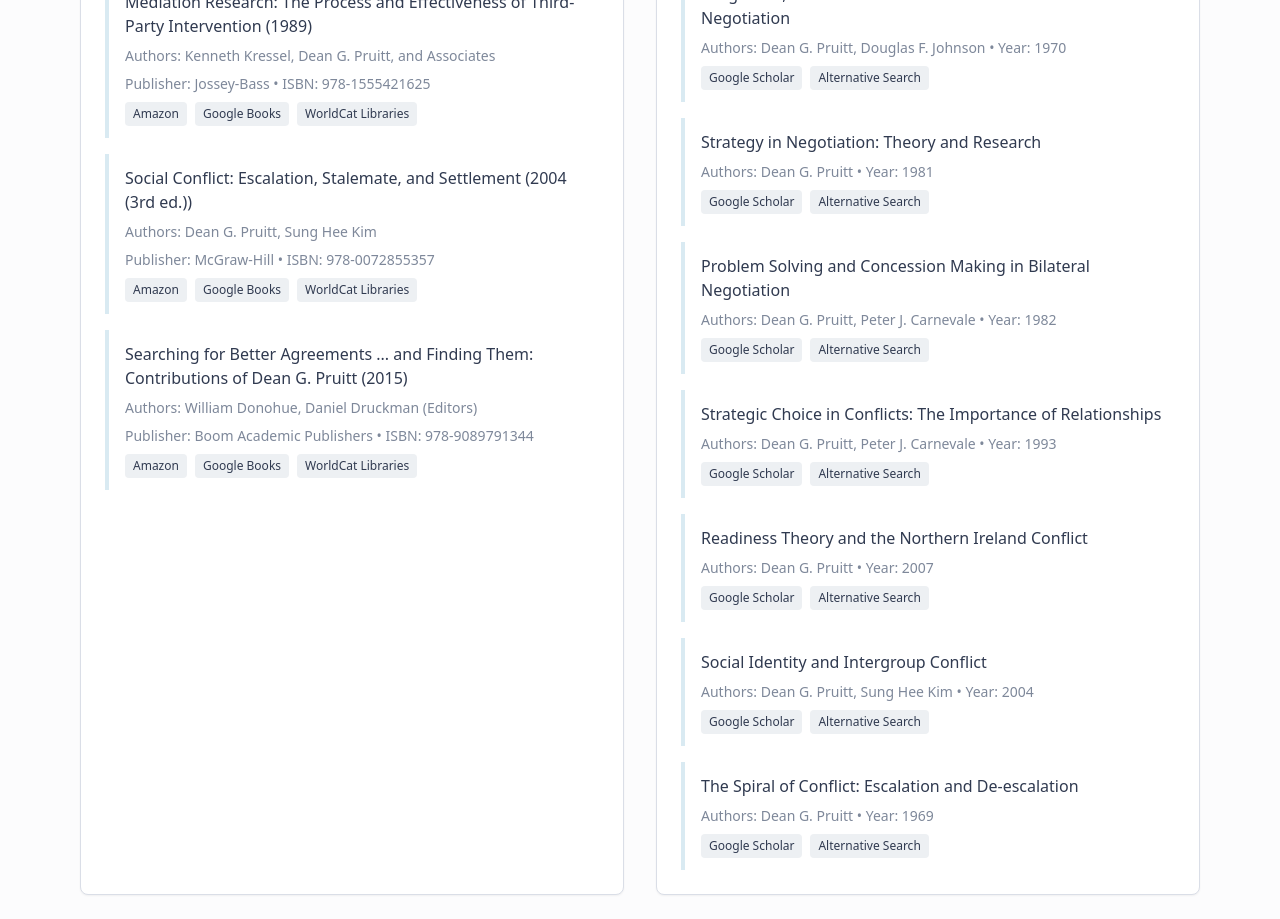
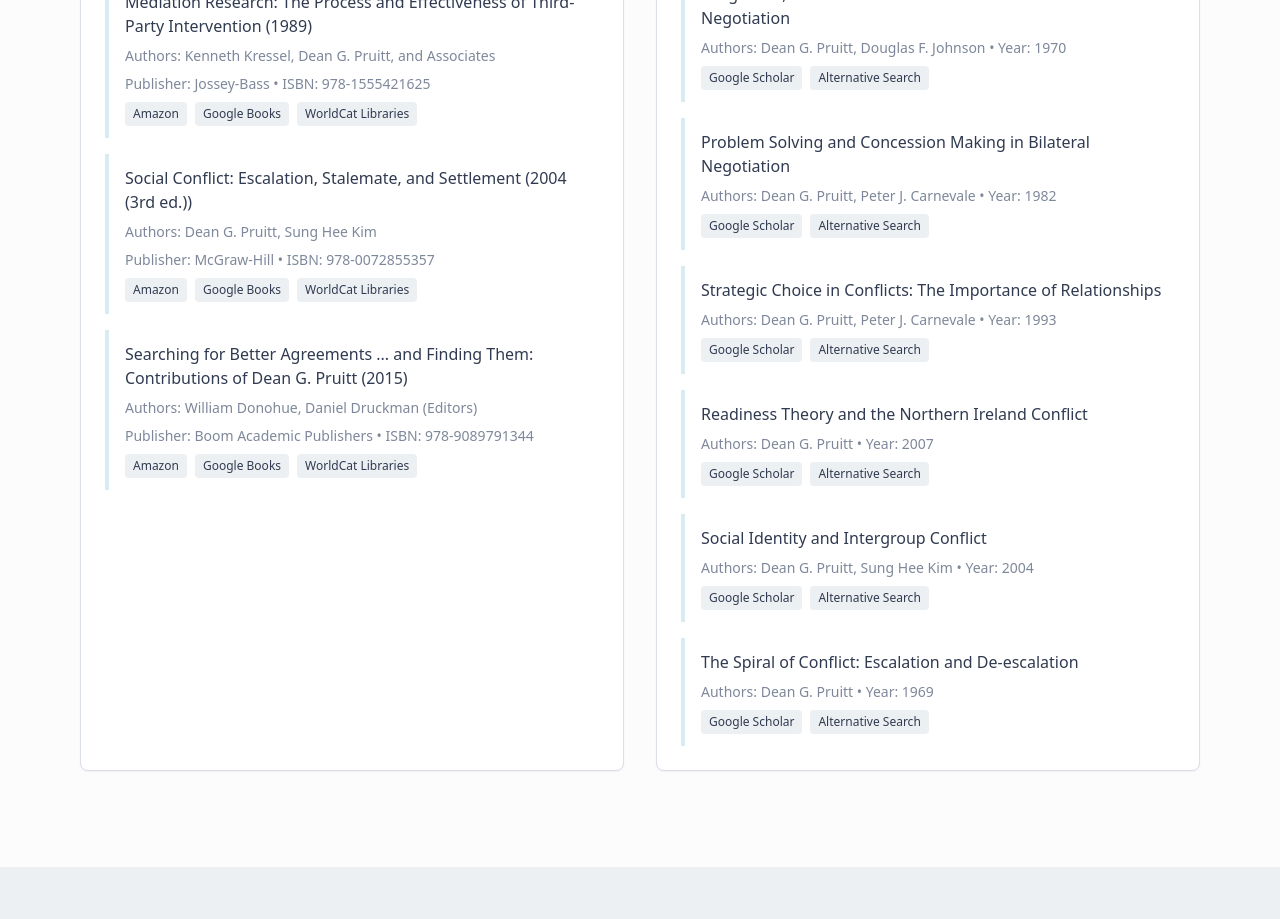
Before and after one commit to socrtwo/dean-s-legacy-light, a React (Vite) app: page / in a window 1280 px wide. Shown: the part 1400-2319 px from the top of the page. Built offline with nearby package versions, Linux system fonts and the light colour scheme.

Commit message:
Remove "Strategy in Negotiation" article
Remove the article "Strategy in Negotiation: Theory and Research" from the list of publications.

```diff
--- a/src/components/MemorialBio.tsx
+++ b/src/components/MemorialBio.tsx
@@ -75,13 +75,6 @@ const MemorialBio = () => {
       year: "1970",
       googleScholarUrl: "https://scholar.google.com/scholar?hl=en&as_sdt=0%2C21&q=Matching+and+mismatching%3A+The+effect+of+own+limit%2C+other%27s+toughness%2C+and+time+pressure+on+concession+rate+in+negotiation.&btnG=",
       alternateUrl: "https://psycnet.apa.org/record/1982-32624-001"
-    },
-    {
-      title: "Strategy in Negotiation: Theory and Research",
-      authors: "Dean G. Pruitt",
-      year: "1981",
-      googleScholarUrl: "https://scholar.google.com/scholar?q=%22Strategy+in+Negotiation+Theory+and+Research%22+Pruitt",
-      alternateUrl: "https://www.semanticscholar.org/search?q=Strategy+Negotiation+Theory+Research+Pruitt"
     },
     {
       title: "Problem Solving and Concession Making in Bilateral Negotiation",
```
